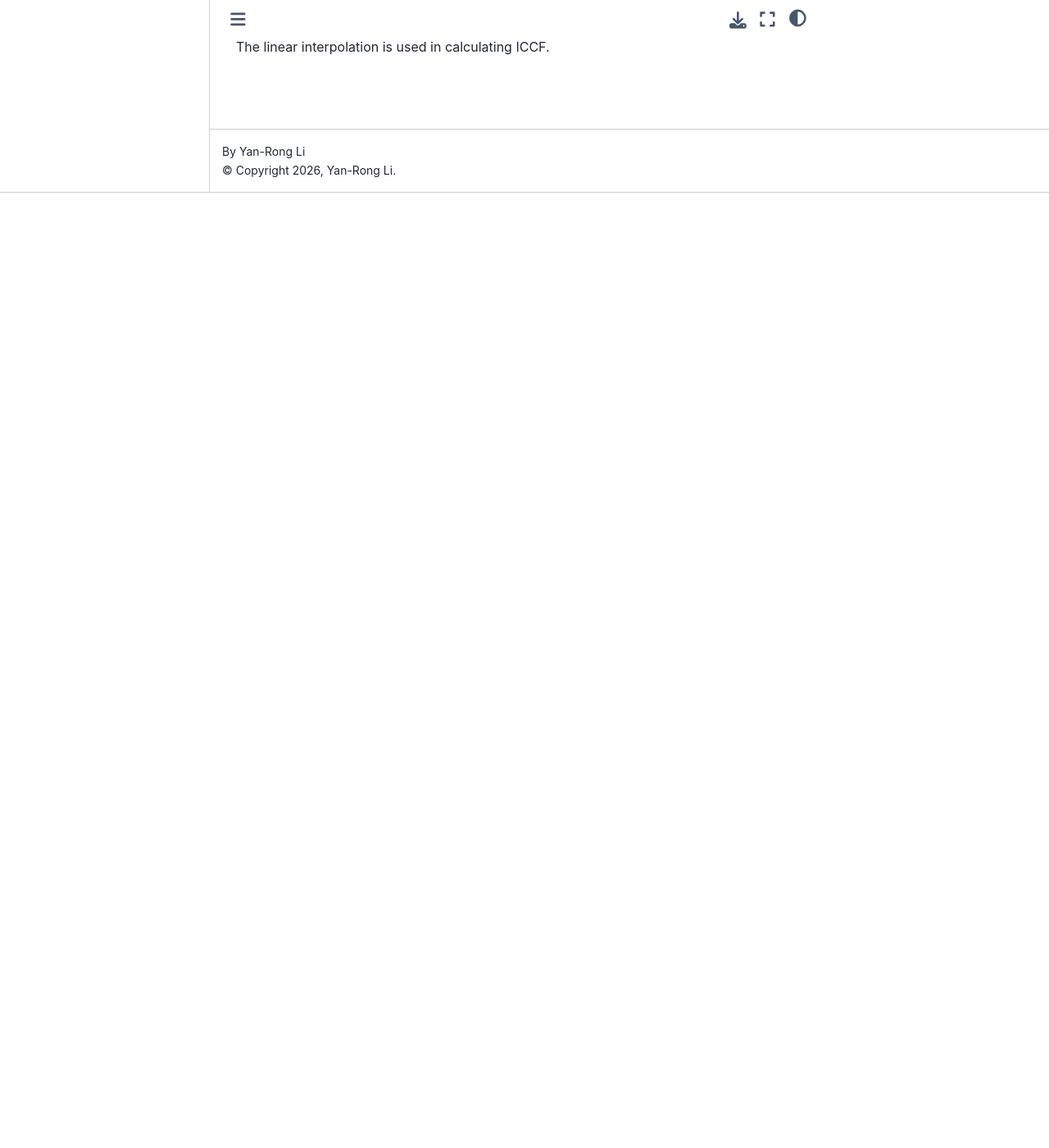
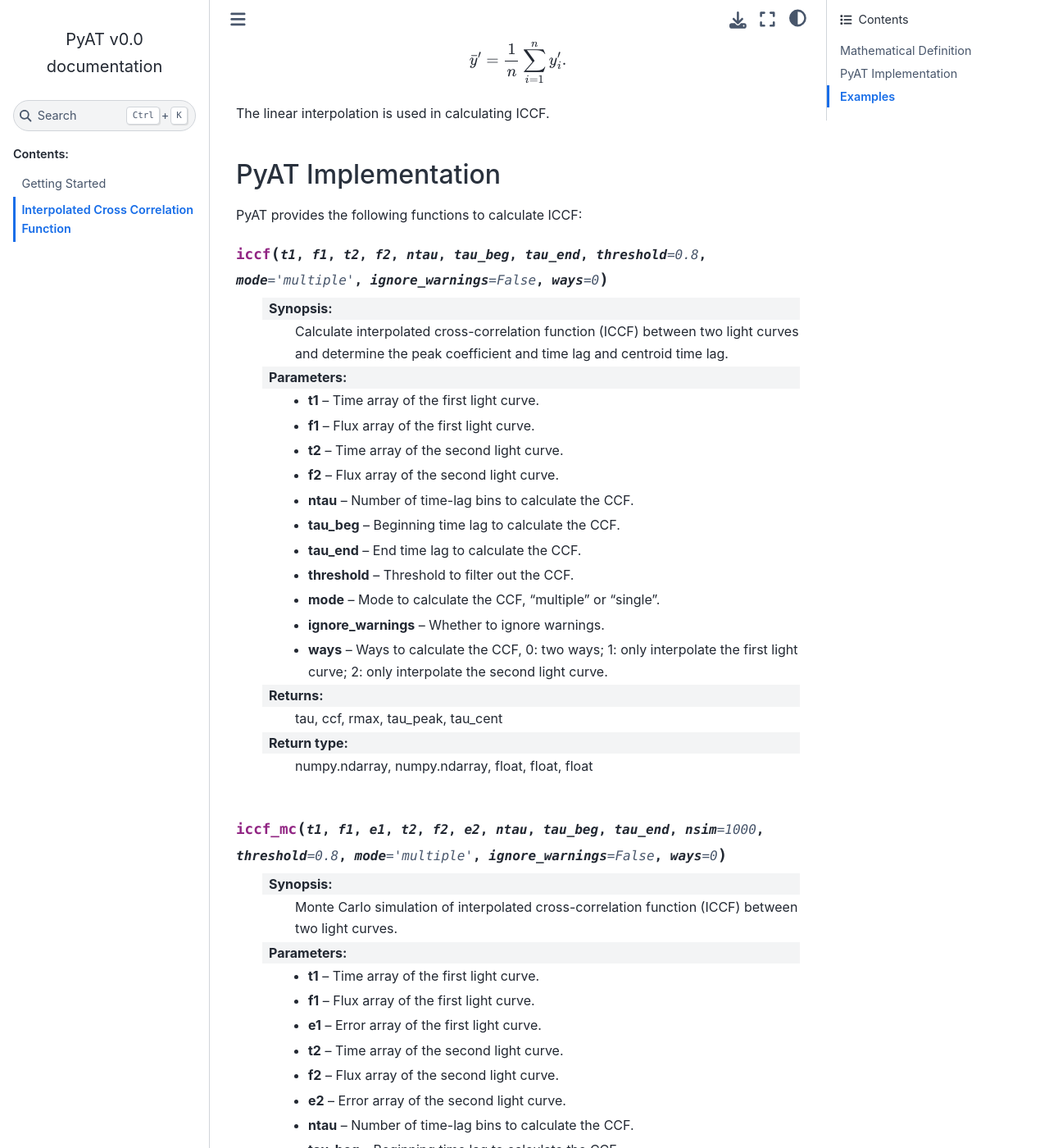
Before and after one commit to LiyrAstroph/PyAT, a Sphinx documentation site: the page built from docs/source/ccf.rst, in a window 1280 px wide and 1400 px high, scrolled down 1165 px. Shown: the whole window at 82% size. Built offline with Sphinx 7.4.7 and the Sphinx Book theme 1.1.4, drawn with Linux system fonts in a browser that asks for light colours; pages that are not in the unit, such as notebooks, are missing from menus; the version number is read from the project's files by our own code; before the commit the page ends 1332 px from its top, so only the background shows below that; some of the changed text lies outside the part shown.

Commit message:
improve ccf.rst.

```diff
--- a/docs/source/ccf.rst
+++ b/docs/source/ccf.rst
@@ -2,6 +2,9 @@
 
 Interpolated Cross Correlation Function
 =======================================
+
+Mathematical Definition
+-----------------------
 
 The cross-correlation function between two light curves, say, :math:`x(t)` and :math:`y(t)`, is defined as
 
@@ -34,7 +37,7 @@ is then calculated as
 
 .. math::
 
-   r = \frac{\sum_{i=1}^{n} (x'_i-\bar x')(y'_i-\bar y')}{\sqrt{\sum_{i=1}^n(x'_i-\bar x')^2\sum_{i=1}^{n}(y'_i-\bar y')^2}},
+   r(\tau) = \frac{\sum_{i=1}^{n} (x'_i-\bar x')(y'_i-\bar y')}{\sqrt{\sum_{i=1}^n(x'_i-\bar x')^2\sum_{i=1}^{n}(y'_i-\bar y')^2}},
 
 where $n$ is the number of points in the light curves,
 
@@ -49,3 +52,68 @@ and
    \bar y' = \frac{1}{n}\sum_{i=1}^{n}y'_i.
 
 The linear interpolation is used in calculating ICCF.
+
+
+PyAT Implementation
+---------------------
+
+PyAT provides the following functions to calculate ICCF:
+
+.. function:: iccf(t1, f1, t2, f2, ntau, tau_beg, tau_end, threshold=0.8, mode="multiple", ignore_warnings=False, ways=0)
+
+    :synopsis: Calculate interpolated cross-correlation function (ICCF) between two light curves and determine the peak coefficient and time lag and centroid time lag.
+
+    :param t1: Time array of the first light curve.
+    :param f1: Flux array of the first light curve.
+    :param t2: Time array of the second light curve.
+    :param f2: Flux array of the second light curve.
+    :param ntau: Number of time-lag bins to calculate the CCF.
+    :param tau_beg: Beginning time lag to calculate the CCF.
+    :param tau_end: End time lag to calculate the CCF.
+    :param threshold: Threshold to filter out the CCF.
+    :param mode: Mode to calculate the CCF, "multiple" or "single".
+    :param ignore_warnings: Whether to ignore warnings.
+    :param ways: Ways to calculate the CCF, 0: two ways; 1: only interpolate the first light curve; 2: only interpolate the second light curve.
+
+    :return: tau, ccf, rmax, tau_peak, tau_cent
+    :rtype: numpy.ndarray, numpy.ndarray, float, float, float
+
+
+.. function:: iccf_mc(t1, f1, e1, t2, f2, e2, ntau, tau_beg, tau_end, nsim=1000, threshold=0.8, mode="multiple", ignore_warnings=False, ways=0)
+
+    :synopsis: Monte Carlo simulation of interpolated cross-correlation function (ICCF) between two light curves.
+
+    :param t1: Time array of the first light curve.
+    :param f1: Flux array of the first light curve.
+    :param e1: Error array of the first light curve.
+    :param t2: Time array of the second light curve.
+    :param f2: Flux array of the second light curve.
+    :param e2: Error array of the second light curve.
+    :param ntau: Number of time-lag bins to calculate the CCF.
+    :param tau_beg: Beginning time lag to calculate the CCF.
+    :param tau_end: End time lag to calculate the CCF.
+    :param nsim: Number of Monte Carlo simulations to calculate the CCF, default is 1000.
+    :param threshold: Threshold to filter out the CCF, default is 0.8.
+    :param mode: Mode to calculate the CCF, "multiple" or "single".
+    :param ignore_warnings: Whether to ignore warnings.
+    :param ways: Ways to calculate the CCF, 0: two ways; 1: only interpolate the first light curve; 2: only interpolate the second light curve.
+
+    :return: ccf_peak_mc, tau_peak_mc, tau_cent_mc
+    :rtype: numpy.ndarray, numpy.ndarray, numpy.ndarray
+
+.. function:: iccf_peak(t1, f1, t2, f2, ntau, tau_beg, tau_end)
+
+    :synopsis: Calculate interpolated cross-correlation function (ICCF) between two light curves and determine the peak coefficient and time lag.
+
+    :param t1: Time array of the first light curve.
+    :param f1: Flux array of the first light curve.
+    :param t2: Time array of the second light curve.
+    :param f2: Flux array of the second light curve.
+    :param ntau: Number of time-lag bins to calculate the CCF.
+    :param tau_beg: Beginning time lag to calculate the CCF.
+    :param tau_end: End time lag to calculate the CCF.
+    :return: tau, ccf, rmax, tau_peak
+    :rtype: numpy.ndarray, numpy.ndarray, float, float
+
+Examples
+-----------
--- a/docs/source/conf.py
+++ b/docs/source/conf.py
@@ -2,6 +2,9 @@
 #
 # For the full list of built-in configuration values, see the documentation:
 # https://www.sphinx-doc.org/en/master/usage/configuration.html
+
+import os
+import sys
 
 # -- Project information -----------------------------------------------------
 # https://www.sphinx-doc.org/en/master/usage/configuration.html#project-information
```
Also changed, not shown: docs/source/getting_started.rst (added, +60 -0 lines), docs/source/index.rst (+17 -1 lines).
